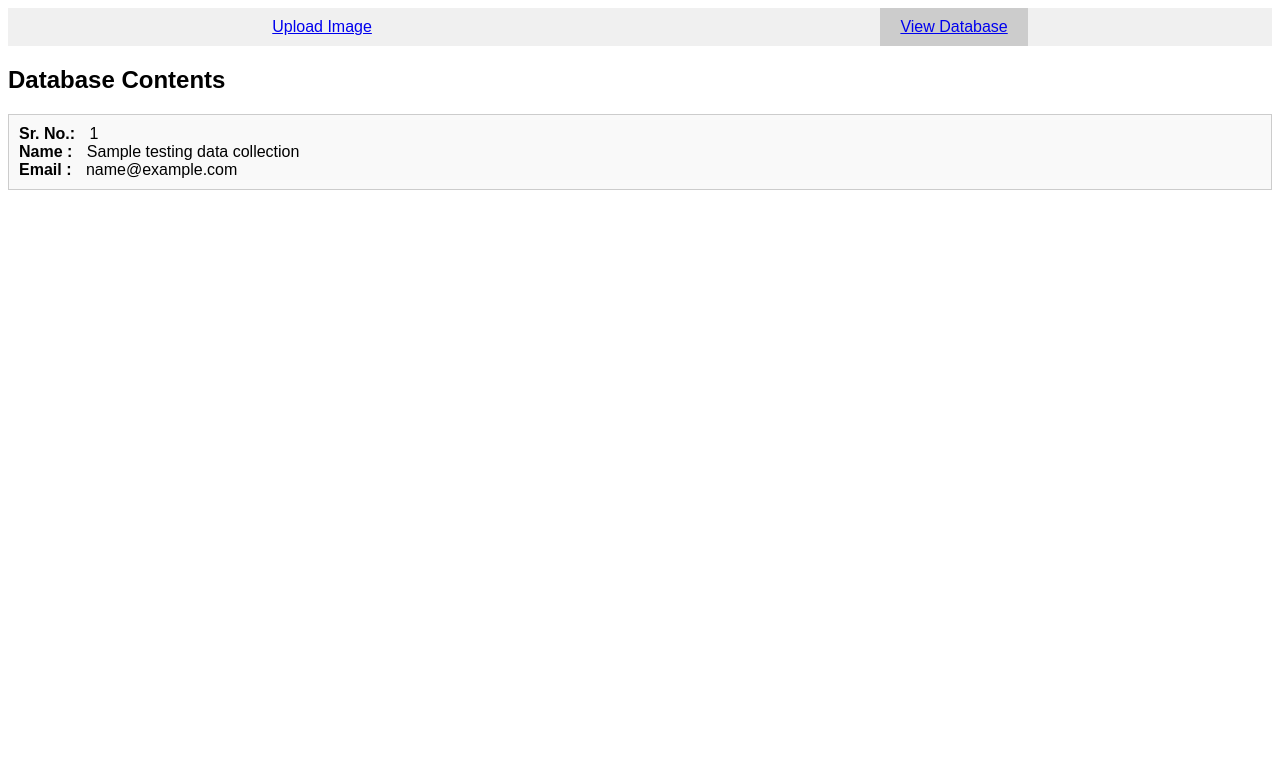
After one commit to Fabreeeze/python_project_sem_5, a Flask app: page /database_data in a window 1280 px wide. The commit adds this page. Shown: the top 783 px of the page. Run offline with Flask 3, Linux system fonts and the light colour scheme; a database or web service that is not in the repository returns one stand-in record (values such as "Sample title").

Commit message:
commit thirteen, did some error removal, improved navbar functioning

```diff
--- a/app.py
+++ b/app.py
@@ -1,9 +1,15 @@
-from flask import Flask, render_template, request, redirect
+from flask import Flask, render_template, jsonify, request, redirect
 from pymongo import MongoClient
+from enhance_image import enhance_image
 from extract_data import extract_information_from_ocr_results
 from save_to_mongo import save_to_mongodb
+from save_to_mongo import load_from_mongodb
 import pytesseract
 from PIL import Image
+import numpy as np
+import cv2
+
+pytesseract.pytesseract.tesseract_cmd = r'C:\Program Files\Tesseract-OCR\tesseract.exe'
 
 app = Flask(__name__)
 
@@ -17,23 +23,31 @@ def index():
 
 @app.route('/upload', methods=['POST'])
 def upload_file():
+    print('\noioioi\n\noioii\nreached upload\noioioi\n\n\n')
     file = request.files['file']
-    if file:
+    if file.filename != '':
         # Assuming you have a function process_image(file) which extracts data using OCR
+        # image = cv2.imdecode(np.fromstring(file.read(), np.uint8), cv2.IMREAD_COLOR)
         process_image(file)
         return "File uploaded and processed successfully!"
     else:
         return "No file uploaded"
 
 def process_image(file):
+    print('-----------------\n\n\n\n\n-----------oioioi\n\noioii\nreached processing\n--------\noioioi\n\n\n')
     enhanced_image = enhance_image(file)
     ocr_text = pytesseract.image_to_string(enhanced_image)
     extracted_data = extract_information_from_ocr_results(ocr_text)
     save_to_mongodb(extracted_data)
 
-# def enhance_image(file):
-#     # Implement your image enhancement logic here
-#     # ...
+     # Assuming the data was successfully uploaded to the database, we return a success message
+    return jsonify({"success": True})
+
+
+@app.route('/database_data')
+def database_data():
+    data = load_from_mongodb()
+    return render_template('database.html', data=list(enumerate(data, start=1)))
 
 if __name__ == '__main__':
     app.run(debug=True)
--- a/extract_data.py
+++ b/extract_data.py
@@ -12,11 +12,14 @@ def extract_information_from_ocr_results(ocr_text):
     email_match = re.search(email_pattern, ocr_text)
     # Extract other information as needed
 
+
+    print("raw data is => ",ocr_text)
     # Create a dictionary to store the extracted information
     extracted_data = {
         'name': name_match.group(1) if name_match else None,
         'email': email_match.group(1) if email_match else None,
         # Add more fields as needed
     }
-
+    print("extracted data is =>",extracted_data)
+    print("\nUwU ---\n\n\ndata extracted  \n\n\n\n----------\n\n\n")
     return extracted_data
--- a/save_to_mongo.py
+++ b/save_to_mongo.py
@@ -1,18 +1,24 @@
 from pymongo import MongoClient
 
+ # Connect to MongoDB
+client = MongoClient('mongodb://localhost:27017/')
+
+# Access the database
+db = client['OCR_project']
+
+# Access the collection
+collection = db['testing_data_collection']
+
 def save_to_mongodb(extracted_data):
-    # Connect to MongoDB
-    client = MongoClient('mongodb://localhost:27017/')
-
-    # Access the database
-    db = client['OCR_project']
-
-    # Access the collection
-    collection = db['testing_data_collection']
 
     # Insert the extracted data into the collection
     collection.insert_one(extracted_data)
 
     print("\nUwU ---\n\n\ndata stored\n\n\n\n----------\n\n\n")
     # Close the connection when you're done
-    client.close()
+
+
+
+def load_from_mongodb():
+    data = db.testing_data_collection.find()  # Fetch data from MongoDB
+    return data
--- /dev/null
+++ b/static/database_styles.css
@@ -0,0 +1,35 @@
+/* Add this CSS to your styles.css file */
+
+.database-contents {
+    font-family: Arial, sans-serif;
+    margin: 20px;
+}
+
+.database-contents h2 {
+    font-size: 1.5em;
+    margin-bottom: 10px;
+}
+
+.database-list {
+    list-style-type: none;
+    padding: 0;
+}
+
+.database-item {
+    margin-bottom: 10px;
+    padding: 10px;
+    border: 1px solid #ccc;
+    background-color: #f9f9f9;
+}
+
+.database-item:nth-child(even) {
+    background-color: #f0f0f0;
+}
+
+.database-field {
+    font-weight: bold;
+}
+
+.database-value {
+    margin-left: 10px;
+}
--- a/static/navbar_styles.css
+++ b/static/navbar_styles.css
@@ -2,26 +2,23 @@ body {
     font-family: Arial, sans-serif;
 }
 
-.navbar {
-    overflow: hidden;
-    background-color: #333;
-}
-
-.navbar a {
-    float: left;
-    font-size: 16px;
-    color: white;
-    text-align: center;
-    padding: 14px 16px;
-    text-decoration: none;
-}
-
-.navbar a:hover {
-    background-color: #ddd;
-    color: black;
+.tabs {
+    display: flex;
+    justify-content: space-around;
+    background-color: #f0f0f0;
 }
 
 .tab {
+    padding: 10px 20px;
+    cursor: pointer;
+}
+
+.tab.active {
+    background-color: #ccc;
+    display: block;
+}
+
+.tabContent {
     display: none;
     padding: 20px;
 }
--- /dev/null
+++ b/templates/database.html
@@ -0,0 +1,38 @@
+<!-- database.html -->
+<head>
+    <link rel="stylesheet" href="{{ url_for('static', filename='database_styles.css') }}">
+    <link rel="stylesheet" href="{{ url_for('static', filename='navbar_styles.css') }}">
+</head>
+<body>
+    <!-- <ul class="tabs">
+        <li id="uploadTab"><a href="/"><i class="fas fa-upload"></i> Upload Image</a></li>
+        <li id="databaseTab"><a href="/database_data">View Database</a></li>
+    </ul> -->
+    <div class="tabs">
+        <div class="tab" id="uploadTab" onclick="switchTab('uploadDiv')"><a href="/">Upload Image</a></div>
+        <div class="tab" id="databaseTab" onclick="switchTab('databaseDiv')"><a href="/database_data">View Database</a></div>
+    </div>
+
+    <div clas="database-contents">
+        <h2>Database Contents</h2>
+        <ul class="database-list">
+            {% for index, item in data %}
+                <li class="database-item">
+                    <span class="database-field">Sr. No.:</span>
+                    <span class="database-value">{{ index }}</span>
+                    <br>
+                    <span class="database-field">Name  :</span>
+                    <span class="database-value"> {{ item.name }}</span>
+                    <br>
+                    <span class="database-field">Email  :</span>
+                    <span class="database-value"> {{ item.email }}</span>
+            {% endfor %}
+        </ul>
+    </div>
+    <script>
+        document.addEventListener('DOMContentLoaded', function() {
+            document.getElementById('databaseTab').classList.add('active');
+        });
+    </script>
+
+</body>
```
Also changed, not shown: static/script.js (+10 -8 lines), static/style.css (+4 -4 lines), templates/index.html (+10 -7 lines).
